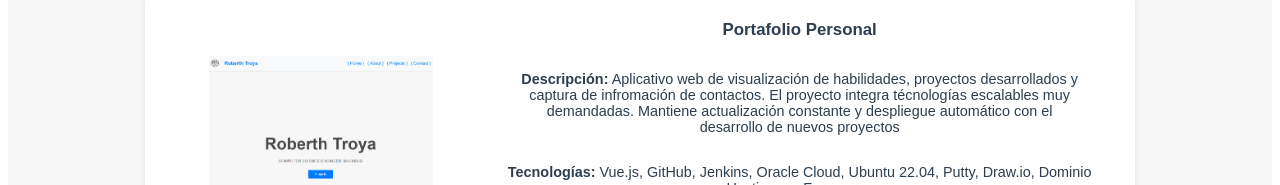
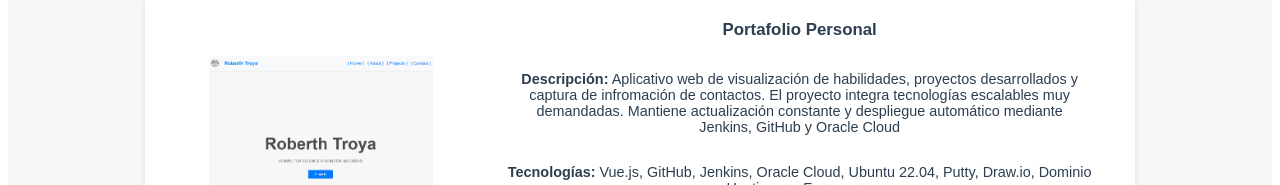
Before and after one commit to CoilBetrox/portafolio-rdtr, a Vue app: page /#/projects in a window 1280 px wide. Shown: the part 273-458 px from the top of the page. Built offline with nearby package versions, Linux system fonts and the light colour scheme.

Commit message:
Feat ProjectsView

```diff
--- a/src/views/ProjectsView.vue
+++ b/src/views/ProjectsView.vue
@@ -34,7 +34,7 @@ export default {
       projects: [
         {
           nameProject: 'Portafolio Personal',
-          descriptionProject: 'Aplicativo web de visualización de habilidades, proyectos desarrollados y captura de infromación de contactos. El proyecto integra técnologías escalables muy demandadas. Mantiene actualización constante y despliegue automático con el desarrollo de nuevos proyectos',
+          descriptionProject: 'Aplicativo web de visualización de habilidades, proyectos desarrollados y captura de infromación de contactos. El proyecto integra tecnologías escalables muy demandadas. Mantiene actualización constante y despliegue automático mediante Jenkins, GitHub y Oracle Cloud',
           tecnoProject: 'Vue.js, GitHub, Jenkins, Oracle Cloud, Ubuntu 22.04, Putty, Draw.io, Dominio Hostinger y Formspree',
           imageProject: rdtroyaImage,
           urlProject: 'https://rdtroyaram.site/',
```
